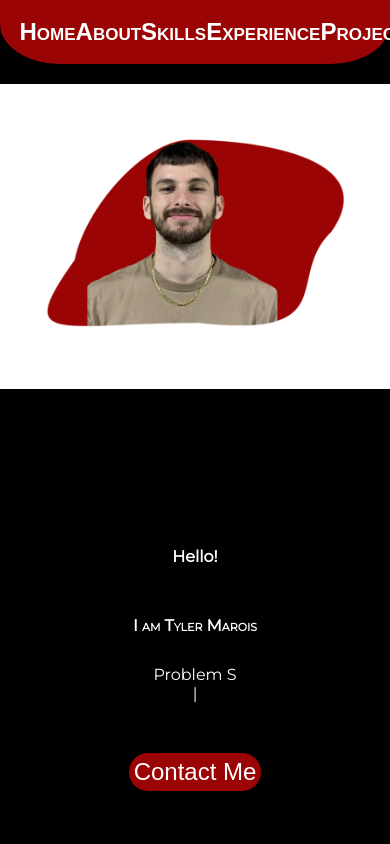
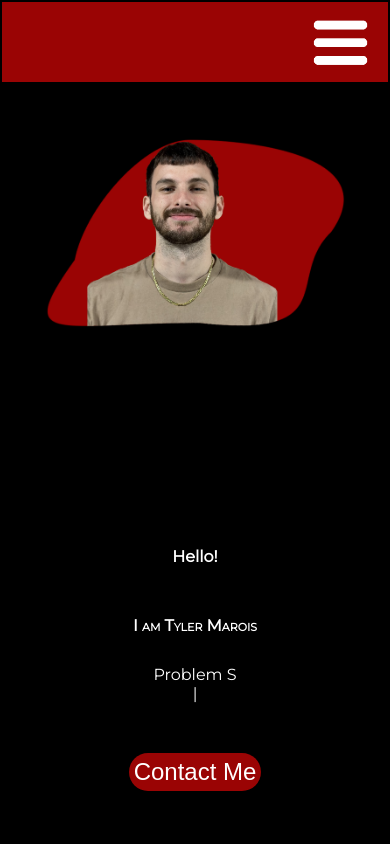
Before and after one commit to Marois2000/personalportfolio, a React (Create React App) app: page / in a window 390 px wide. Shown: the top 844 px of the page. Built offline with nearby package versions, Linux system fonts and the light colour scheme.

Commit message:
menu icon

```diff
--- a/package.json
+++ b/package.json
@@ -14,7 +14,7 @@
     "react": "^18.2.0",
     "react-dom": "^18.2.0",
     "react-parallax-tilt": "^1.7.166",
-    "react-scripts": "5.0.1",
+    "react-scripts": "^5.0.1",
     "react-scroll": "^1.8.9",
     "react-scrollbars-custom": "^4.1.1",
     "typed.js": "^2.0.16",
--- a/src/App.css
+++ b/src/App.css
@@ -85,7 +85,7 @@ h2 {
   height: 90%;
 }
 
-.navbar img {
+.navbar .me {
   width: 125px;
   border-radius: 50px;
   background-color: white;
@@ -388,7 +388,7 @@ h2 {
     border-top: 0px;
   }
 
-  .navbar img {
+  .navbar .me {
     display: none;
   }
 
@@ -513,10 +513,6 @@ h2 {
     display: flex;
   }
 
-  .tilter {
-    background-color: #fff;
-  }
-
   .hero .title {
     width: 100%;
     align-items: center;
@@ -535,4 +531,22 @@ h2 {
     margin: 0px;
   }
 
+  .navbar button {
+    display: none;
+  }
+
+  .navbar {
+    border-radius: 0px;
+    border: 2px solid black;
+  }
+
+  .navbar div {
+    display: flex;
+    justify-content: flex-end;
+  }
+
+  .menu {
+    height: 70%;
+    cursor: pointer;
+  }
 }
--- a/src/components/navbar.jsx
+++ b/src/components/navbar.jsx
@@ -1,12 +1,26 @@
 import React from "react";
 import { Link, animateScroll as scroll } from "react-scroll";
 import headshot from "../img/headshot.png"
+import MenuIcon from "../img/menu.png"
+import { useState } from "react";
 
 export const Navbar = () => {
+
+    const [menu, setMenu] = useState("off")
+
+    const toggleMenu = () => {
+        if(menu == " off") {
+            setMenu("on")
+        } else {
+            setMenu("off")
+        }
+    }
+
     return (
         <div className="navbar">
             <div>
-                <img src={headshot} alt="Of Tyler Marois" />
+                <img className="menu" src={MenuIcon} alt="" />
+                <img onClick={() => {}} className="me" src={headshot} alt="Of Tyler Marois" />
                 <button>
                     <Link className="nav"
                     activeClass="active"
```
Also changed, not shown: src/img/menu.png (added), 1 other file (tests, documents, lock files or other folders).
